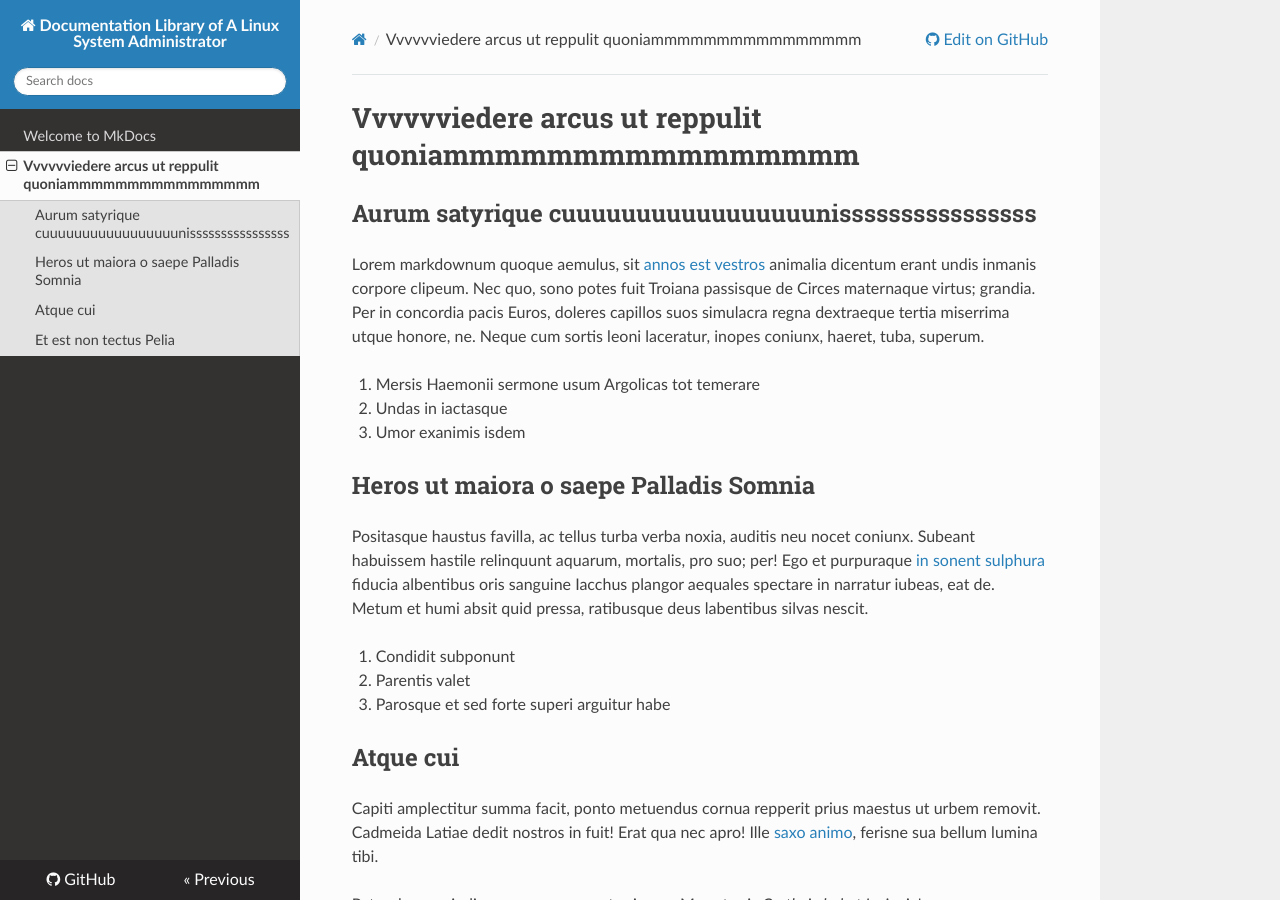
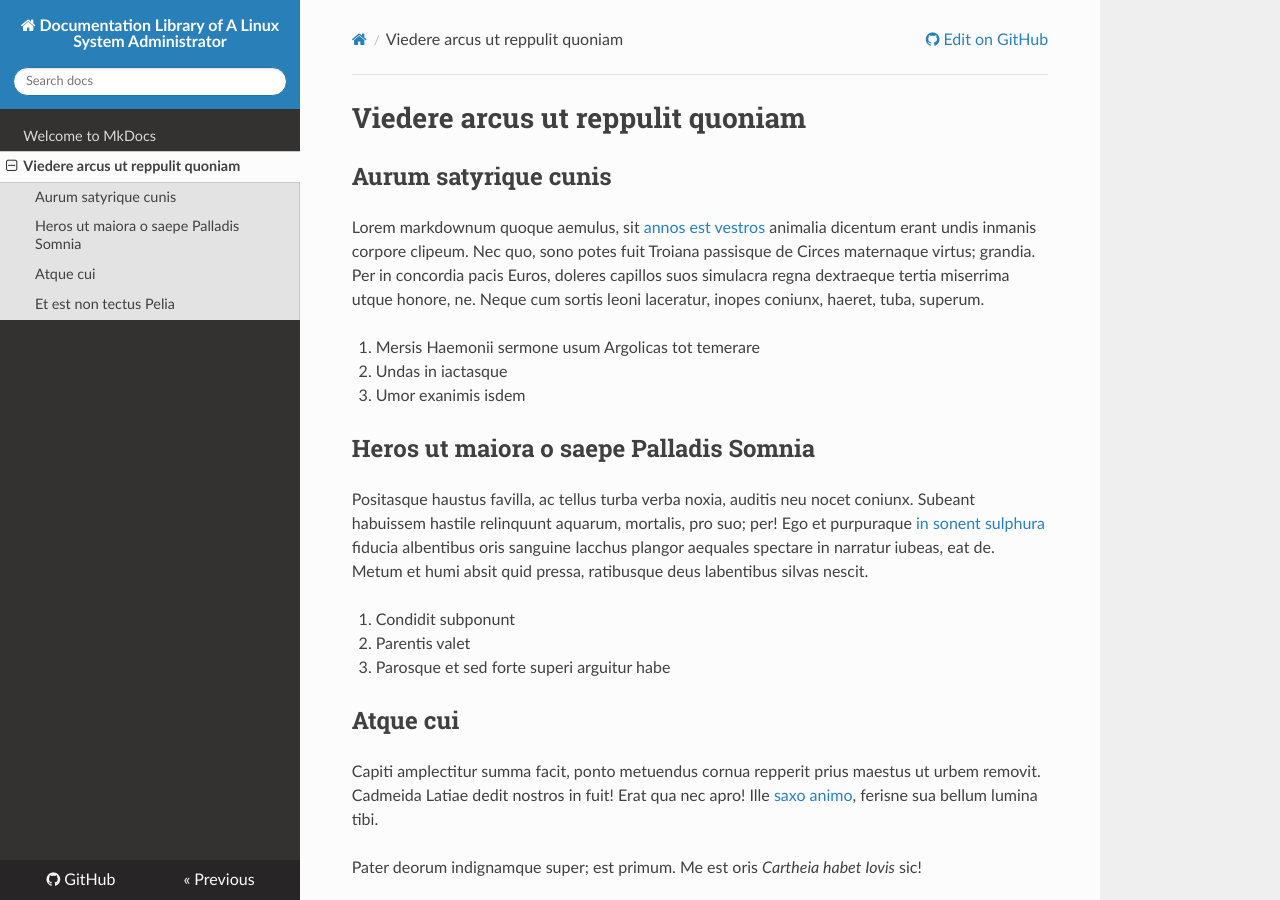
Before and after one commit to iprofor/docs.iprofor.it, an MkDocs documentation site: the page built from markdown/about.md, in a window 1280 px wide and 900 px high. Built offline with MkDocs 1.6.1, drawn with Linux system fonts in a browser that asks for light colours; nearby versions of some CDN libraries; old or Windows-style settings are respelled for this version of MkDocs.

Commit message:
Update about.md

```diff
--- a/markdown/about.md
+++ b/markdown/about.md
@@ -1,6 +1,6 @@
-# Vvvvvviedere arcus ut reppulit quoniammmmmmmmmmmmmmmm
+# Viedere arcus ut reppulit quoniam
 
-## Aurum satyrique cuuuuuuuuuuuuuuuuunissssssssssssssss
+## Aurum satyrique cunis
 
 Lorem markdownum quoque aemulus, sit [annos est vestros](http://a.net/) animalia
 dicentum erant undis inmanis corpore clipeum. Nec quo, sono potes fuit Troiana
```
